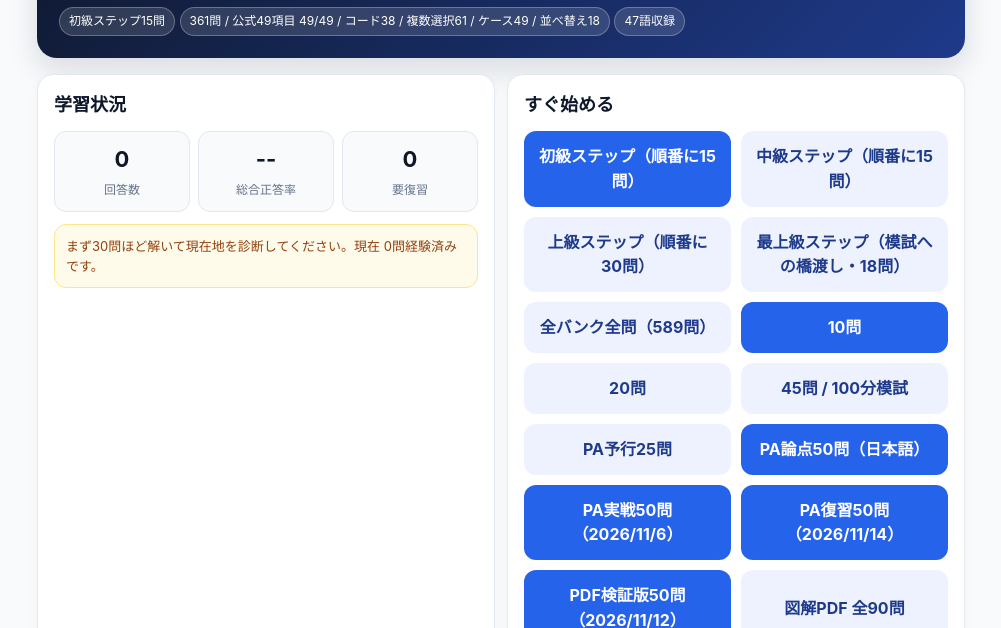
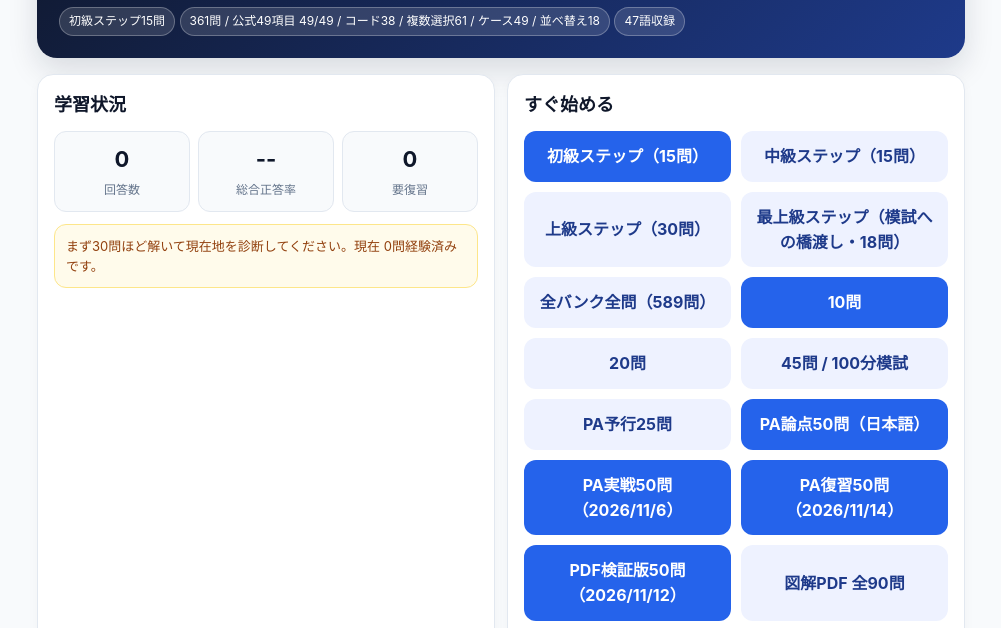
Before and after one commit to minetoshi/minetoshi.github.io, a plain HTML site: page dp700/index.html in a window 1280 px wide. Shown: the part 163-791 px from the top of the page, without its empty margins (139-1140 px from the left). Drawn offline with Linux system fonts and the light colour scheme.

Commit message:
Shuffle DP-700 question order: index.html

```diff
--- a/dp700/index.html
+++ b/dp700/index.html
@@ -88,9 +88,9 @@ fieldset{min-width:0;margin:12px 0;border:1px solid #cbd5e1;border-radius:8px} .
 <section class="card half">
   <h2>すぐ始める</h2>
   <div class="modes">
-    <button class="btn primary" data-mode="basic15">初級ステップ（順番に15問）</button>
-    <button class="btn secondary" data-mode="mid15">中級ステップ（順番に15問）</button>
-    <button class="btn secondary" data-mode="adv15">上級ステップ（順番に30問）</button>
+    <button class="btn primary" data-mode="basic15">初級ステップ（15問）</button>
+    <button class="btn secondary" data-mode="mid15">中級ステップ（15問）</button>
+    <button class="btn secondary" data-mode="adv15">上級ステップ（30問）</button>
     <button class="btn secondary" data-mode="bridge9">最上級ステップ（模試への橋渡し・18問）</button>
     <button class="btn secondary" data-mode="allQuestions">全バンク全問（589問）</button>
     <button class="btn primary" data-mode="quick10">10問</button>
@@ -241,6 +241,6 @@ DP-700 Dojo v6.5 • <a href="https://learn.microsoft.com/en-us/credentials/cert
 <script src="./pa-pdf-20261112-a.js?v=20261116-quality-final"></script>
 <script src="./pa-pdf-20261112-b.js?v=20261116-quality-final"></script>
 <script src="./quality-fixes.js?v=20261116-quality-final"></script>
-<script src="./app.js?v=20261117-feedback-colors"></script>
+<script src="./app.js?v=20261117-question-order"></script>
 </body>
 </html>
```
